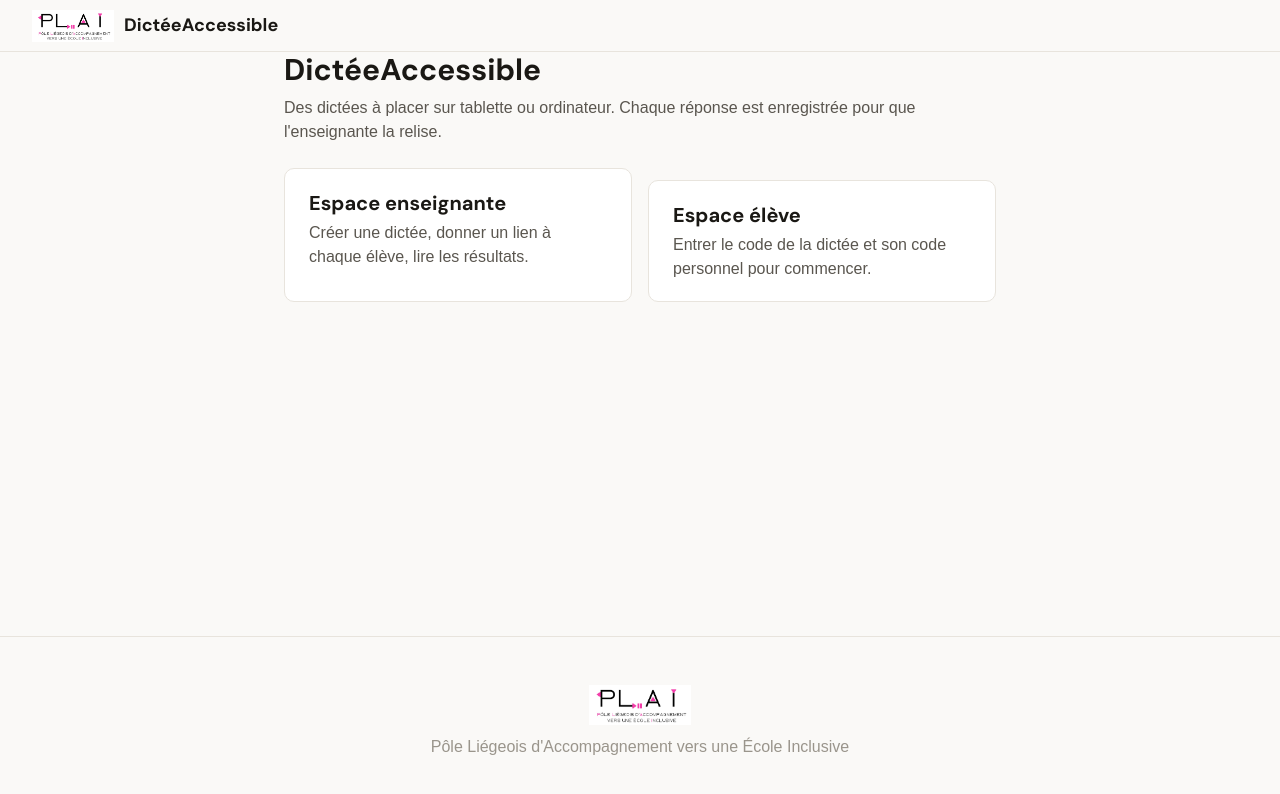
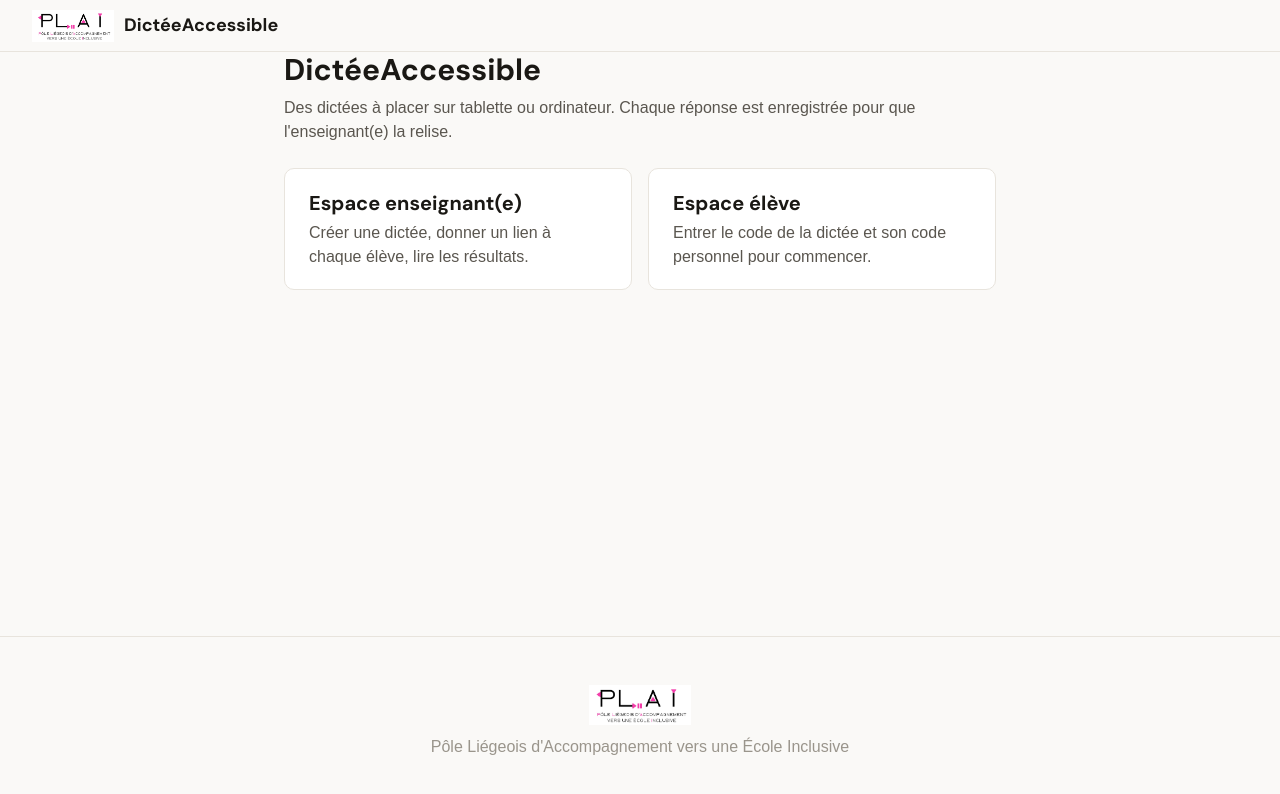
Before and after one commit to jfb4plai/DicteeAccessible, a React (Vite) app: page / in a window 1280 px wide. Shown: the top 794 px of the page. Built offline with nearby package versions, Linux system fonts and the light colour scheme; no server answers.

Commit message:
fix: « enseignant(e) » dans l'interface, cartes alignées sur l'accueil
Co-Authored-By: Claude Sonnet 5.5 <noreply@anthropic.com>

```diff
--- a/src/accessible.css
+++ b/src/accessible.css
@@ -12,3 +12,5 @@ h1, h2, h3, .plai-nav-logo, .plai-section h2, .plai-empty { font-family: 'DM San
 .dot { display: inline-block; width: 16px; height: 16px; border-radius: 50%; flex: none; }
 .dot-green { background: #16a34a; } .dot-orange { background: #f97316; } .dot-red { background: #dc2626; } .dot-grey { background: #9ca3af; }
 @media (prefers-reduced-motion: reduce) { * { animation: none !important; transition: none !important; } }
+/* Les cartes d'une grille restent alignées (la marge entre cartes empilées ne s'applique pas). */
+.grid > .plai-card { margin-top: 0 !important; }
--- a/src/pages/Home.tsx
+++ b/src/pages/Home.tsx
@@ -5,11 +5,11 @@ export default function Home() {
   return (
     <PageShell>
       <h1 className="text-3xl mb-2">DictéeAccessible</h1>
-      <p className="help mb-6">Des dictées à placer sur tablette ou ordinateur. Chaque réponse est enregistrée pour que l'enseignante la relise.</p>
+      <p className="help mb-6">Des dictées à placer sur tablette ou ordinateur. Chaque réponse est enregistrée pour que l'enseignant(e) la relise.</p>
 
       <div className="grid md:grid-cols-2 gap-4">
         <Link to="/enseignant" className="plai-card block no-underline" style={{ color: 'inherit' }}>
-          <h2 className="text-xl mb-1">Espace enseignante</h2>
+          <h2 className="text-xl mb-1">Espace enseignant(e)</h2>
           <p className="help">Créer une dictée, donner un lien à chaque élève, lire les résultats.</p>
         </Link>
         <Link to="/eleve" className="plai-card block no-underline" style={{ color: 'inherit' }}>
--- a/src/pages/PupilEntry.tsx
+++ b/src/pages/PupilEntry.tsx
@@ -24,7 +24,7 @@ export default function PupilEntry() {
           <label className="plai-label" htmlFor="session-code">Code de la dictée</label>
           <input id="session-code" className="plai-input" value={sessionCode} onChange={e => setSessionCode(e.target.value)}
             placeholder="Exemple : K7M2QX" autoComplete="off" autoCapitalize="characters" />
-          <p className="help">Ton enseignante donne ce code. Il a 6 caractères.</p>
+          <p className="help">Ton enseignant(e) donne ce code. Il a 6 caractères.</p>
         </div>
         <div className="plai-field">
           <label className="plai-label" htmlFor="pupil-code">Ton code personnel</label>
--- a/src/pages/PupilExercise.tsx
+++ b/src/pages/PupilExercise.tsx
@@ -98,7 +98,7 @@ export default function PupilExercise() {
     return (
       <PageShell>
         <p className="plai-error">
-          {error === 'Code inconnu' ? 'Code inconnu. Vérifier les deux codes avec ton enseignante.' : error}
+          {error === 'Code inconnu' ? 'Code inconnu. Vérifier les deux codes avec ton enseignant(e).' : error}
         </p>
         <Link to="/eleve" className="plai-btn-ghost inline-block no-underline">Revenir aux codes</Link>
       </PageShell>
@@ -115,7 +115,7 @@ export default function PupilExercise() {
       <PageShell>
         {pendingBanner}
         <h1 className="text-3xl mb-2">Dictée terminée</h1>
-        <p className="mb-4">Merci. Ton enseignante lira tes réponses.</p>
+        <p className="mb-4">Merci. Ton enseignant(e) lira tes réponses.</p>
         <Link to="/" className="plai-btn-ghost inline-block no-underline">Revenir à l'accueil</Link>
       </PageShell>
     );
```
